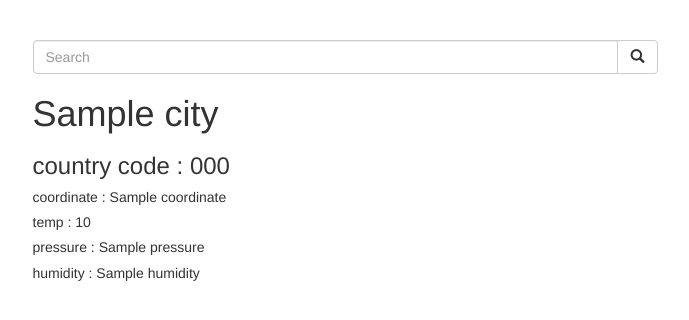
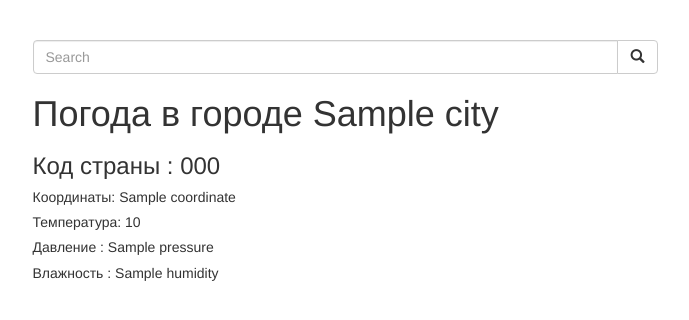
Before and after one commit to ruslan-kornich/weather_app_django, a Django app: template weather_detector/templates/index.html in a window 1280 px wide. Shown: the part 70-390 px from the top of the page, without its empty margins (295-984 px from the left). Run offline with Django 3.2, Linux system fonts and the light colour scheme; the template is opened without the code that fills it: most values are stand-ins (such as "Sample title", 1, 10 or a date in 2020); some libraries are stand-ins or nearby versions.

Commit message:
fix some bugs

```diff
--- a/weather_detector/templates/index.html
+++ b/weather_detector/templates/index.html
@@ -36,12 +36,12 @@
   <div class="row">
     {% if data.country_code %}
     <div class="col-md-6 col-md-offset-3">
-      <h1>{{city}}</h1>
-      <h3>country code : {{data.country_code}}</h1>
-        <h5>coordinate : {{data.coordinate}}</h5>
-        <h5>temp : {{data.temp}}</h5>
-        <h5>pressure : {{data.pressure}} </h5>
-        <h5>humidity : {{data.humidity}}</h5>
+      <h1>Погода в городе {{city}}</h1>
+      <h3>Код страны : {{data.country_code}}</h1>
+        <h5>Координаты: {{data.coordinate}}</h5>
+        <h5>Температура: {{data.temp}}</h5>
+        <h5>Давление : {{data.pressure}} </h5>
+        <h5>Влажность : {{data.humidity}}</h5>
     </div>
     {% endif %}
   </div>
```
Also changed, not shown: weather_detector/weather/views.py (+17 -1 lines), weather_detector/db.sqlite3.
